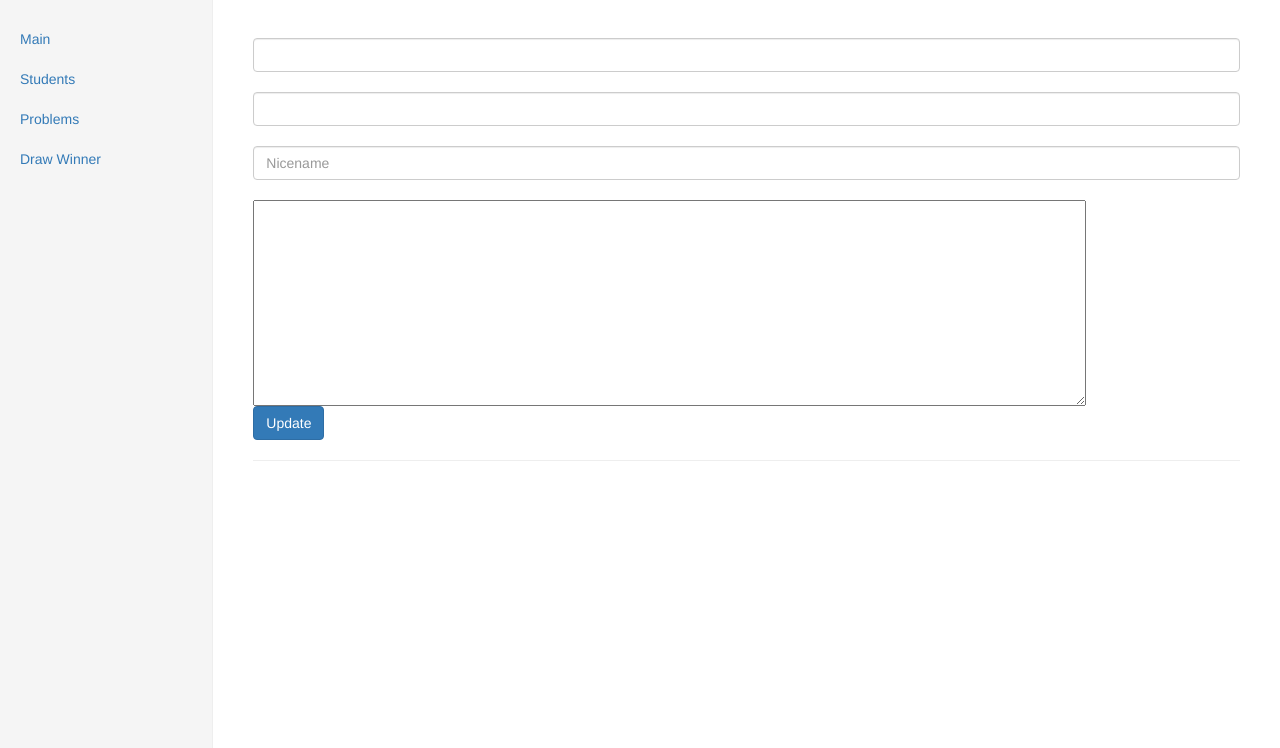
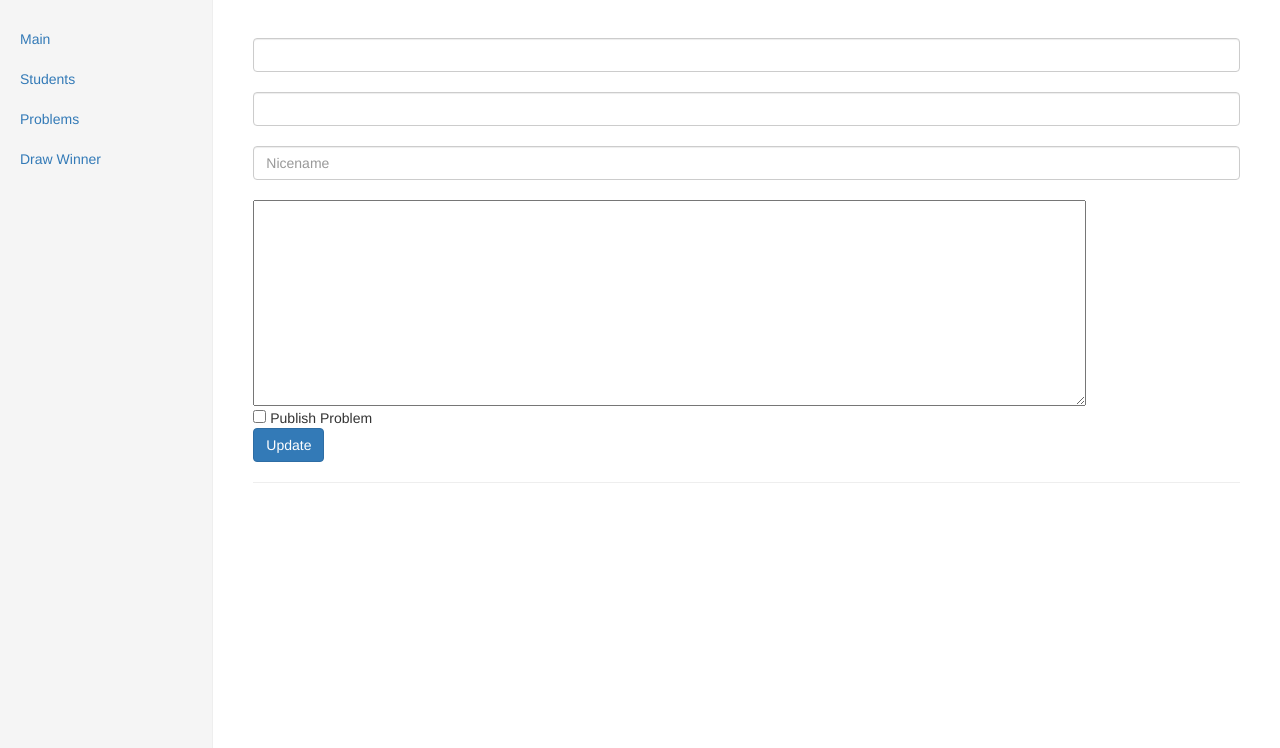
Before and after one commit to Quinny/uWindsor-POTW-Leaderboard, a Django app: template templates/dashboard/problem.html in a window 1280 px wide. Shown: the part 52-800 px from the top of the page. Run offline with Django 3.2, Linux system fonts and the light colour scheme; the template is opened without the code that fills it, so the values that code supplies are empty; some libraries are stand-ins or nearby versions.

Commit message:
added toggle to publish or not publish problems so i can queue them up easier

```diff
--- a/dashboard/views.py
+++ b/dashboard/views.py
@@ -61,7 +61,8 @@ def add_problem(request):
         p = Problem.objects.create(year=request.POST['year'],
                                    week=request.POST['week'],
                                    description=request.POST['description'],
-                                   nicename=request.POST['nicename'])
+                                   nicename=request.POST['nicename'],
+                                   published='publish' in request.POST)
         p.save()
     return redirect("/dashboard/")
 
@@ -78,6 +79,7 @@ def update_problem(request):
         to_update.year = request.POST['year']
         to_update.description = request.POST['description']
         to_update.nicename = request.POST['nicename']
+        to_update.published = 'publish' in request.POST
         to_update.save()
     return redirect("/problem/" + request.POST['year'] + "/" + request.POST['week'])
 
--- a/problem/models.py
+++ b/problem/models.py
@@ -6,6 +6,7 @@ class Problem(models.Model):
     week = models.IntegerField()
     description = models.TextField()
     nicename = models.CharField(max_length=200)
+    published = models.BooleanField()
 
     def __str__(self):
         return str(self.year) + " Week " + str(self.week) + " - " + self.nicename
--- a/problem/views.py
+++ b/problem/views.py
@@ -37,7 +37,7 @@ def graph_labels():
     return "labels: [" + ",".join(labels) + "]"
 
 def graph_data():
-    n = Problem.objects.all().count()
+    n = Problem.objects.filter(published=True).count()
     sols = []
     for i in range(1, n + 1):
         sols.append(Solution.objects.filter(year=date.today().year, week=i, accepted=True).count())
--- a/student/views.py
+++ b/student/views.py
@@ -12,7 +12,7 @@ import datetime
 import re
 
 def index(request):
-    problem = Problem.objects.order_by("-week")[0]
+    problem = Problem.objects.filter(published=True).order_by("-week")[0]
     context = {
         "problem": problem,
     }
--- a/templates/dashboard/admin.html
+++ b/templates/dashboard/admin.html
@@ -17,6 +17,8 @@
     <br />
     <textarea rows="10" name="description" class="form-control"></textarea>
     <br />
+    <input type="checkbox" name="publish"> Publish Problem
+    <br />
     <button type="submit" class="btn btn-primary">Add Problem</button>
 </form>
 
--- a/templates/dashboard/problem.html
+++ b/templates/dashboard/problem.html
@@ -12,6 +12,12 @@
     <input class="form-control" name="nicename" value="{{problem.nicename}}" placeholder="Nicename">
     <br />
     <textarea class="description" rows="10" cols="100" name="description">{{problem.description}}</textarea>
+    <br />
+    <input type="checkbox" name="publish"
+    {% if problem.published %}
+        checked
+    {% endif %}
+    > Publish Problem
     <br />
     <button type="submit" class="btn btn-primary">Update</button>
 </form>
```
Also changed, not shown: solution/views.py (+6 -3 lines).
